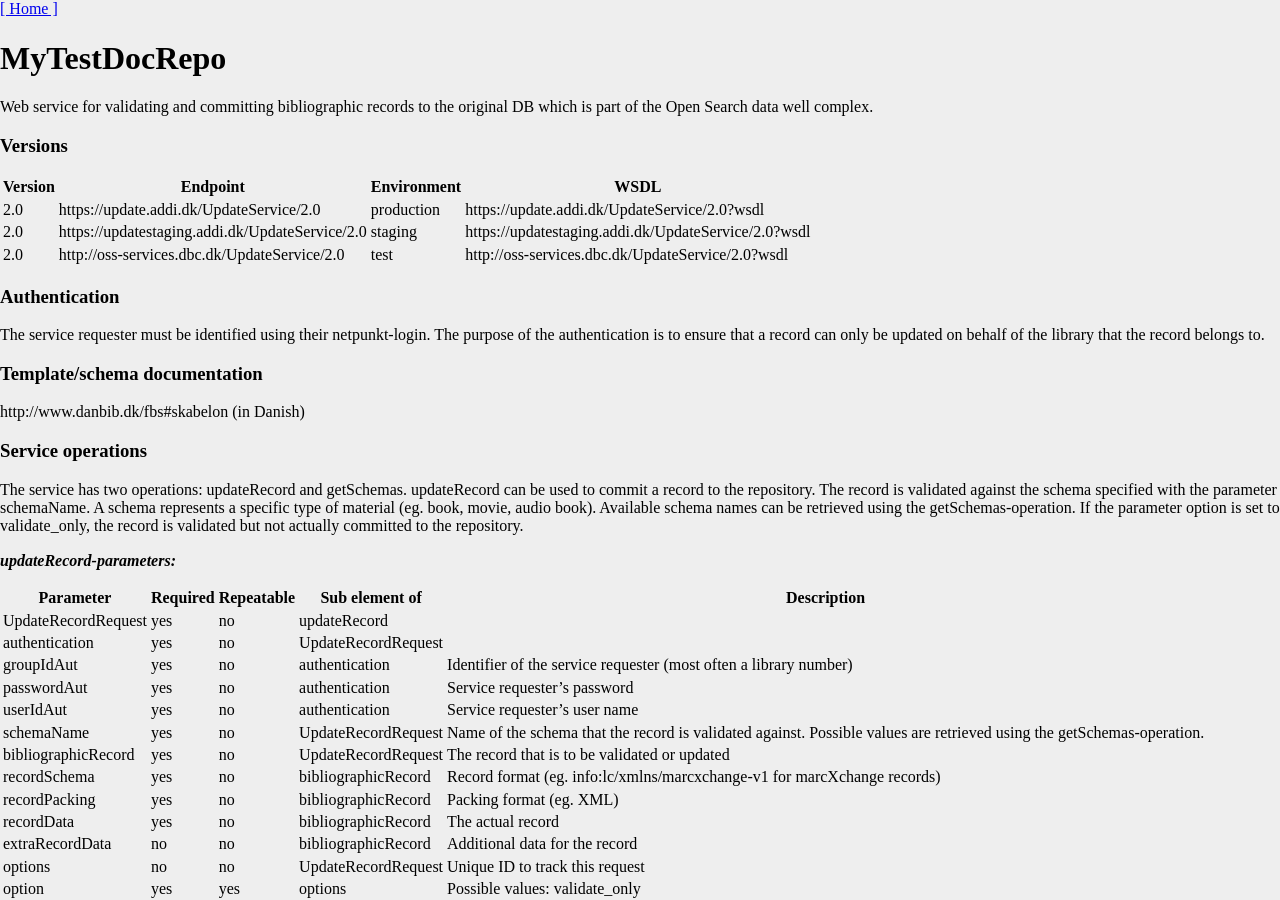
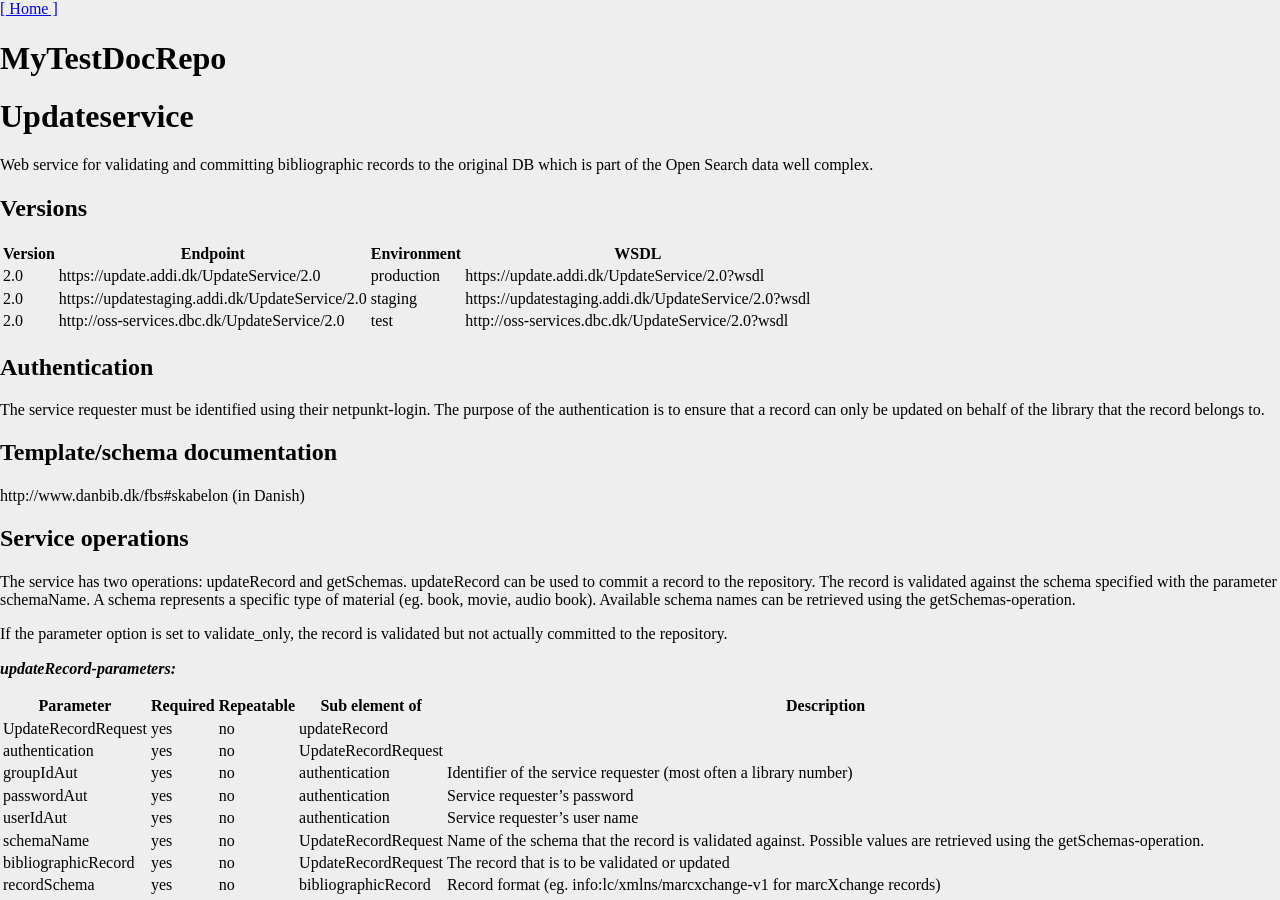
Before and after one commit to mran-dbc/MyTestDocRepo, a Jekyll site: the page built from docs/updateservice/Update.md, in a window 1280 px wide and 900 px high. Built offline with Jekyll 4.4.1, drawn with Linux system fonts in a browser that asks for light colours; nearby versions of some CDN libraries; our own code applies the rules of GitHub Pages for plain Markdown files.

Commit message:
Changed: ons 25 mar 15:01:42 CET 2020

````diff
--- a/docs/updateservice/Update.md
+++ b/docs/updateservice/Update.md
@@ -1,6 +1,8 @@
-Web service for validating and committing bibliographic records to the original DB which is part of the Open Search data well complex.
+# Updateservice
+Web service for validating and committing bibliographic records to the original
+DB which is part of the Open Search data well complex.
 
-### Versions
+## Versions
 
 | Version | Endpoint                                        | Environment | WSDL                                           |
 |---------|-------------------------------------------------|-------------|------------------------------------------------------|
@@ -8,18 +10,24 @@
 | 2.0     | https://updatestaging.addi.dk/UpdateService/2.0 | staging     | https://updatestaging.addi.dk/UpdateService/2.0?wsdl |
 | 2.0     | http://oss-services.dbc.dk/UpdateService/2.0    | test        | http://oss-services.dbc.dk/UpdateService/2.0?wsdl    |
 
-### Authentication
+## Authentication
 
-The service requester must be identified using their netpunkt-login. The purpose of the authentication is to ensure that a record can only be updated on behalf of the library that the record belongs to.
+The service requester must be identified using their netpunkt-login. The
+purpose of the authentication is to ensure that a record can only be updated on
+behalf of the library that the record belongs to.
 
-### Template/schema documentation
+## Template/schema documentation
 
 http://www.danbib.dk/fbs#skabelon (in Danish)
 
-### Service operations
+## Service operations
 
 The service has two operations: updateRecord and getSchemas.
-updateRecord can be used to commit a record to the repository. The record is validated against the schema specified with the parameter schemaName. A schema represents a specific type of material (eg. book, movie, audio book). Available schema names can be retrieved using the getSchemas-operation.
+updateRecord can be used to commit a record to the repository. The record is
+validated against the schema specified with the parameter schemaName. A schema
+represents a specific type of material (eg. book, movie, audio book). Available
+schema names can be retrieved using the getSchemas-operation.
+
 If the parameter option is set to validate_only, the record is validated but not actually committed to the repository.
 
 _**updateRecord-parameters:**_
@@ -94,8 +102,8 @@
 |error|if schemaStatus is not present|no|getSchemasResult|Possible value: authentication_error|
 
 
-### Request examples
-#### getSchema request:
+## Request examples
+### getSchema request:
 
 ```xml
  <soapenv:Envelope xmlns:soapenv="http://schemas.xmlsoap.org/soap/envelope/" xmlns:cat="http://oss.dbc.dk/ns/catalogingUpdate">
@@ -114,7 +122,7 @@
  </soapenv:Envelope>
 ```
 
-#### updateRecord request:
+### updateRecord request:
 
 Example of a request that validates a record against the schema "bog".
 
````
Also changed, not shown: docs/OpenOrder-webservice/Build.md (+1 -1 lines), docs/updateservice/Build.md (+20 -10 lines), docs/updateservice/Home.md (+3 -3 lines).
